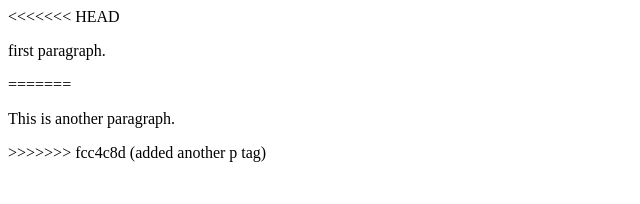
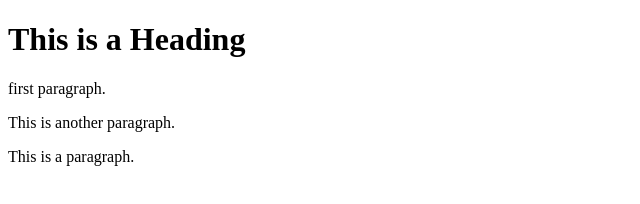
Before and after one commit to sdykes/learning-git, a plain HTML site: page index.html in a window 1280 px wide. Shown: the whole page, without its empty margins (0-640 px from the left). Drawn offline with Linux system fonts and the light colour scheme.

Commit message:
Update index.html

```diff
--- a/index.html
+++ b/index.html
@@ -4,10 +4,9 @@
 <title>Page Title</title>
 </head>
 <body>
-<<<<<<< HEAD
-  <p>first paragraph.</p>
-=======
+    <h1>This is a Heading</h1>
+    <p>first paragraph.</p>
     <p>This is another paragraph.</p>
->>>>>>> fcc4c8d (added another p tag)
+    <p>This is a paragraph.</p>
 </body>
 </html>
```
